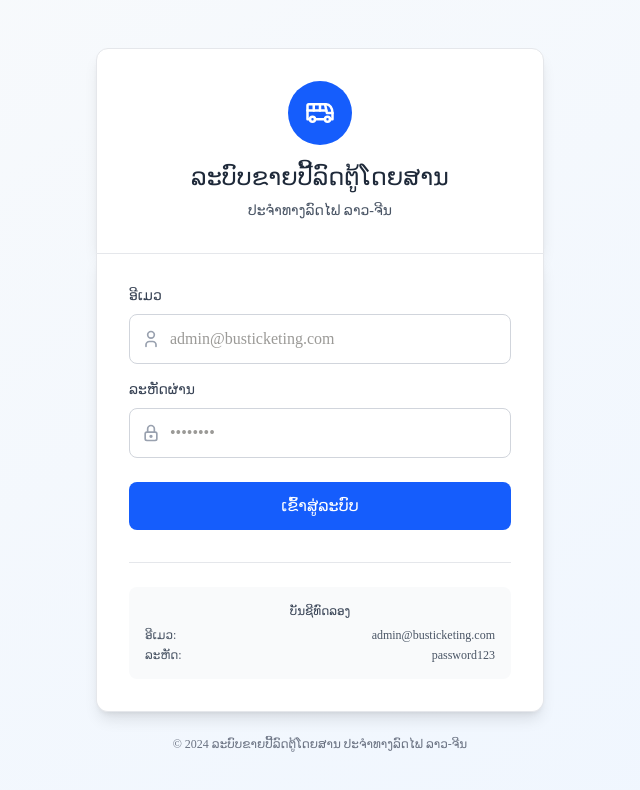
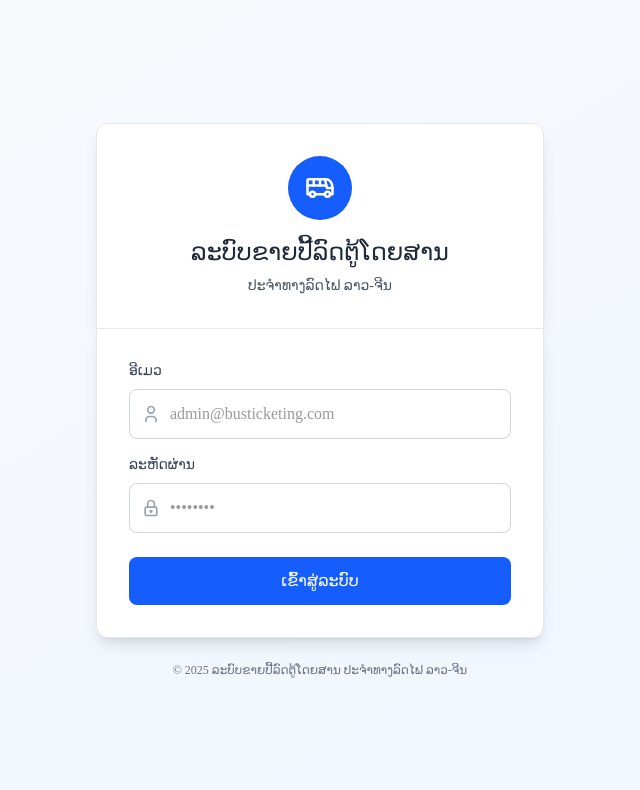
Before and after one commit to 1t0t0/Ticketing_PassengersVan, a Next.js app: page /login in a window 1280 px wide. Shown: the top 790 px of the page, without its empty margins (320-960 px from the left). Built offline with nearby package versions, Linux system fonts and the light colour scheme; a web font is replaced by a local one.

Commit message:
update login page

```diff
--- a/app/login/page.tsx
+++ b/app/login/page.tsx
@@ -131,29 +131,13 @@ export default function LoginPage() {
           </form>
 
           {/* Demo Account Info */}
-          <div className="mt-8 pt-6 border-t border-gray-200">
-            <div className="bg-gray-50 rounded-lg p-4">
-              <p className="text-xs font-medium text-gray-700 mb-2 text-center">
-                ບັນຊີທົດລອງ
-              </p>
-              <div className="text-xs text-gray-600 space-y-1">
-                <div className="flex justify-between">
-                  <span>ອີເມວ:</span>
-                  <span className="font-mono">admin@busticketing.com</span>
-                </div>
-                <div className="flex justify-between">
-                  <span>ລະຫັດ:</span>
-                  <span className="font-mono">password123</span>
-                </div>
-              </div>
-            </div>
-          </div>
+
         </div>
 
         {/* Footer */}
         <div className="text-center mt-6">
           <p className="text-xs text-gray-500">
-            © 2024 ລະບົບຂາຍປີ້ລົດຕູ້ໂດຍສານ ປະຈຳທາງລົດໄຟ ລາວ-ຈີນ
+            © 2025 ລະບົບຂາຍປີ້ລົດຕູ້ໂດຍສານ ປະຈຳທາງລົດໄຟ ລາວ-ຈີນ
           </p>
         </div>
       </div>
```
